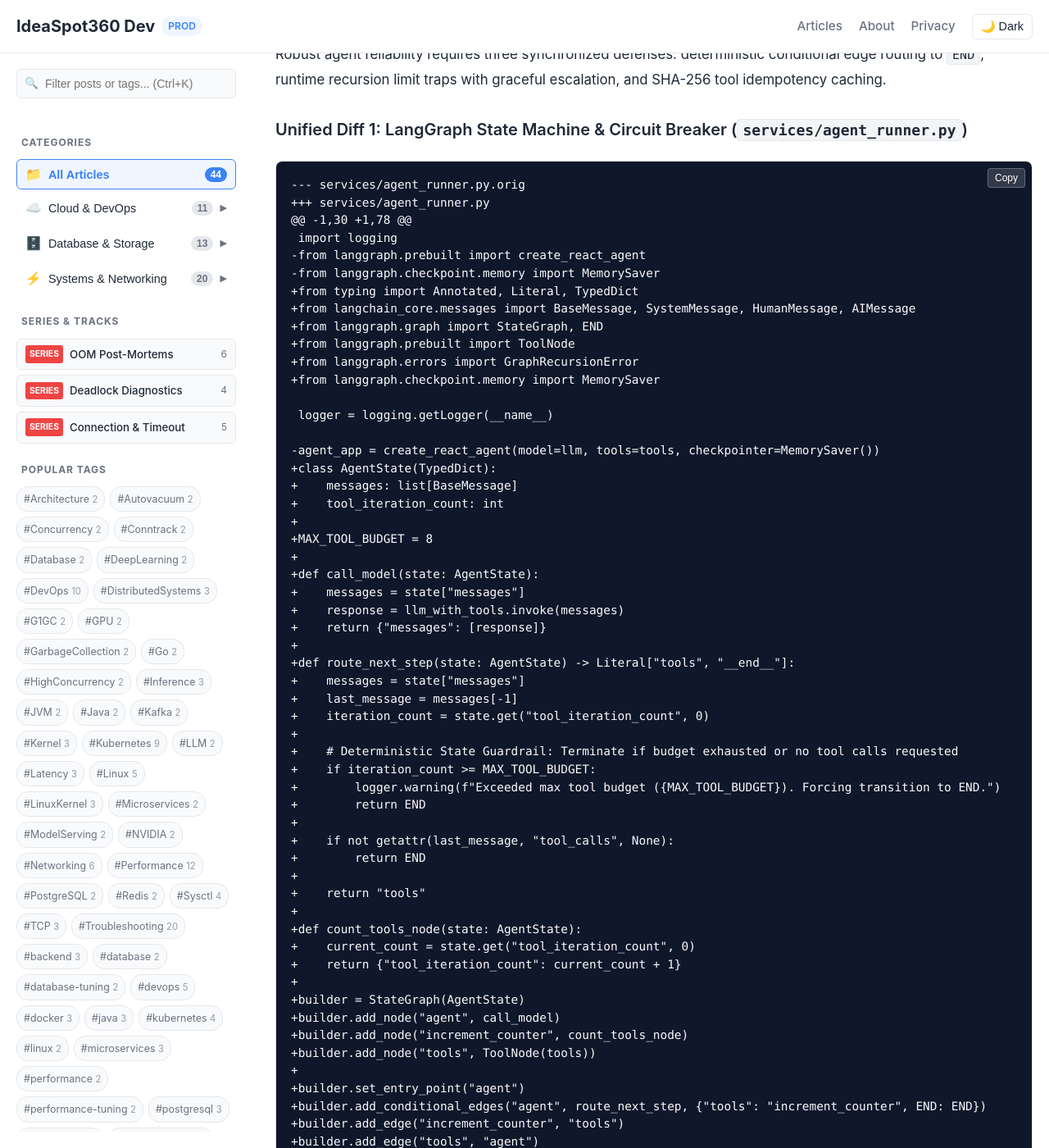
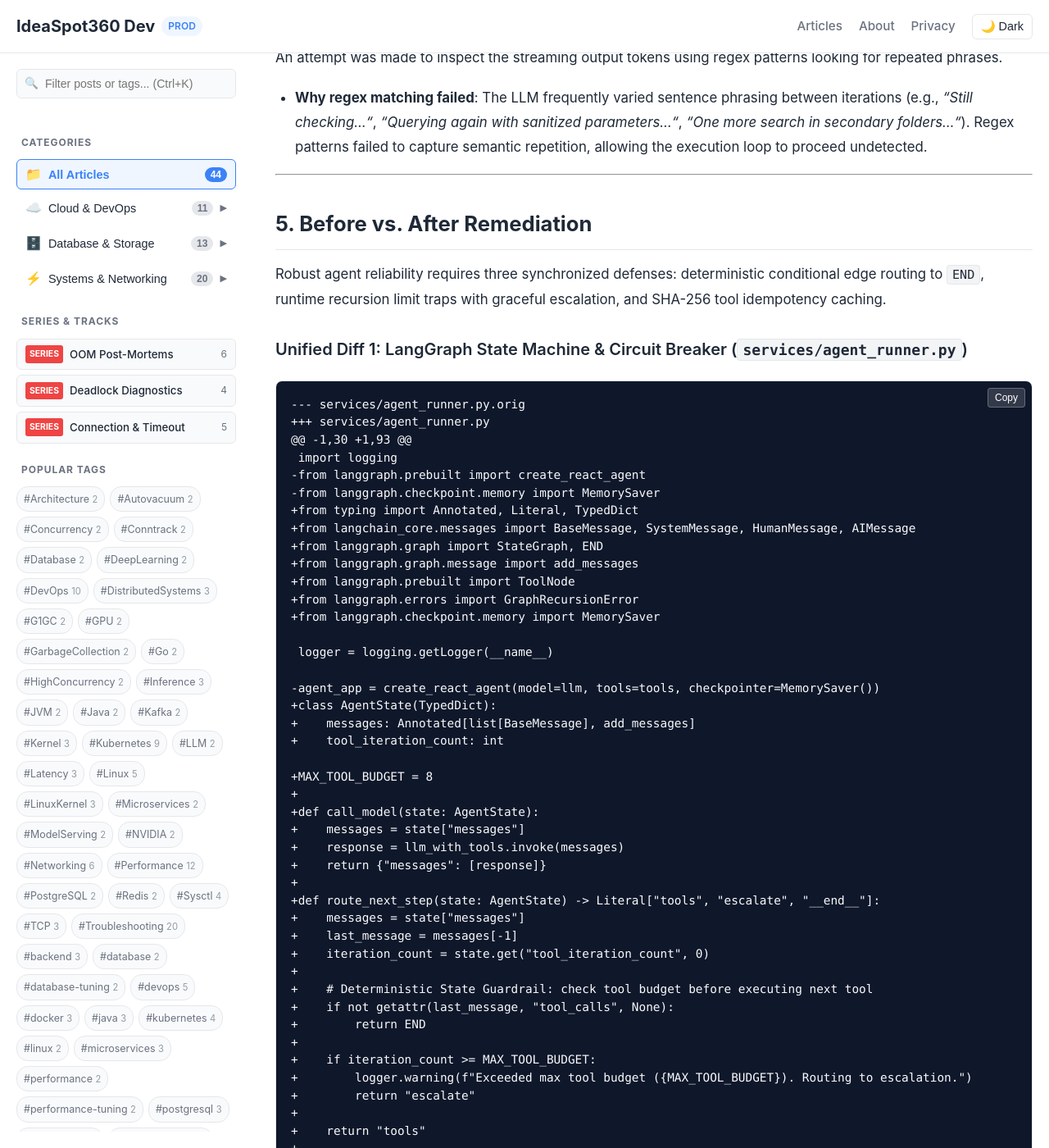
Before and after one commit to ideaspot360/dev, a Jekyll site: the page built from _posts/2026-11-26-langchain-llamaindex-infinite-tool-calling-loop.md, in a window 1280 px wide and 1400 px high, scrolled down 4797 px. Shown: the whole window at 82% size. Built offline with Jekyll 4.4.1, drawn with Linux system fonts in a browser that asks for light colours; some of the changed text lies outside the part shown.

Commit message:
fix(post26): resolve langgraph add_messages reducer bug, implement escalate node, and fix recursion limit docs

````diff
--- a/_posts/2026-11-26-langchain-llamaindex-infinite-tool-calling-loop.md
+++ b/_posts/2026-11-26-langchain-llamaindex-infinite-tool-calling-loop.md
@@ -71,14 +71,20 @@ Engineering analysis revealed four compounding vulnerabilities that permitted th
 ### 1. Context Bloat and Attention Attenuation ("Lost in the Middle")
 As the agent accumulated tool inputs and outputs across hundreds of turns, message history expanded beyond 100,000 tokens. LLM attention weights degrade significantly across long contexts, especially for instructions placed at the beginning of system prompts. While the initial prompt instructed the model to *"ask the user if details are missing,"* the overwhelming recency bias of repeated tool execution outputs caused the model to fixate on micro-variations of search queries instead of recognizing failure [Source: LangGraph Recursion Limit Documentation (https://langchain-ai.github.io/langgraph/how-tos/recursion-limit/)].
 
-### 2. Missing Runtime Super-Step Circuit Breakers
-The execution invocation passed an empty configuration object without an explicit `recursion_limit`:
+### 2. Recursion Limit Misconfiguration and Missing State Circuit Breakers
+In LangGraph, the runtime enforces a default recursion limit of 25 super-steps (`recursion_limit=25`), terminating cycles with a `GraphRecursionError` [Source: LangGraph Recursion Limit Documentation (https://langchain-ai.github.io/langgraph/how-tos/recursion-limit/)]. However, during earlier staging deployments, legitimate customer inquiries involving multiple order lookups and inventory checks frequently hit this default limit. To prevent premature session cutoffs, the platform team naively inflated the limit to `recursion_limit=2000` in the shared runtime configuration:
+
 ```python
-# Unbounded invocation
-async for event in agent_app.astream({"messages": [("user", prompt)]}, config={}):
+# Dangerous runtime override: inflated recursion limit to bypass legitimate cutoffs
+config = {
+    "configurable": {"thread_id": session_id},
+    "recursion_limit": 2000  # Naive workaround that eliminated the safety ceiling
+}
+async for event in agent_app.astream(initial_state, config=config):
     pass
 ```
-In LangGraph, omitting `recursion_limit` in the runtime config dictionary or leaving the graph without conditional termination checks allows node transitions to cycle indefinitely until external resources exhaust. When `recursion_limit` is not handled, unhandled exceptions leave active sessions unfinalized [Source: LangGraph Graphs Reference (https://langchain-ai.github.io/langgraph/reference/graphs/)].
+
+Because the graph topology lacked state-level iteration counters and conditional edge guardrails to detect cyclic behavior, inflating `recursion_limit` completely neutralized the engine's built-in defense. The agent cycled through 1,482 super-steps unchecked until OpenAI's external rate-limiting layer forcibly throttled the process [Source: LangGraph Graphs Reference (https://langchain-ai.github.io/langgraph/reference/graphs/)].
 
 ### 3. Mutating Tool Positive Reinforcement
 The `append_google_sheet` tool lacked idempotency keys and request deduplication. Each time the LLM invoked the tool with identical arguments, the external API created a new row and returned an HTTP 200 response with `"OK, Row appended"`. The LLM interpreted this positive HTTP response as valid state progress, which reinforced the decision to search again and write another row.
@@ -90,7 +96,7 @@ When tools return validation exceptions without strict structure, the LLM attemp
 Different orchestration frameworks handle recursion limits and tool cycles through distinct abstractions:
 * **LangChain Legacy `AgentExecutor`**: Relied on `max_iterations=15` and `handle_parsing_errors=True`. Exceeding iterations raised an `OutputParserException` or stopped execution, but lacked fine-grained state recovery [Source: LangChain AgentExecutor How-To (https://python.langchain.com/docs/how_to/agent_executor/)].
 * **LlamaIndex `ReActAgent` / `FunctionCallingAgent`**: Uses `max_iterations` on the agent worker. When exceeded, the agent raises `ValueError: Reached max iterations`. Without configuring `handle_reasoning_failure_fn`, the entire request crashes abruptly rather than returning a partial or escalated customer response [Source: LlamaIndex Agent Workflow Guide (https://docs.llamaindex.ai/en/stable/module_guides/deploying/agents/)].
-* **LangGraph `StateGraph`**: Treats execution as explicit node transitions. Halting cycles requires both an explicit `recursion_limit` in the runtime configuration (which raises `GraphRecursionError`) and deterministic conditional edges that route to the terminal `END` state when step thresholds or state criteria are met.
+* **LangGraph `StateGraph`**: Treats execution as explicit node transitions. While the engine provides a default safety ceiling (`recursion_limit=25`), robust production design requires pairing an explicit runtime `recursion_limit` (raising `GraphRecursionError`) with state-level iteration counters and conditional edge guardrails that route budget exhaustion to an escalation node before transitioning to `END`.
 
 ---
 
@@ -124,13 +130,14 @@ Robust agent reliability requires three synchronized defenses: deterministic con
 ```diff
 --- services/agent_runner.py.orig
 +++ services/agent_runner.py
-@@ -1,30 +1,78 @@
+@@ -1,30 +1,93 @@
  import logging
 -from langgraph.prebuilt import create_react_agent
 -from langgraph.checkpoint.memory import MemorySaver
 +from typing import Annotated, Literal, TypedDict
 +from langchain_core.messages import BaseMessage, SystemMessage, HumanMessage, AIMessage
 +from langgraph.graph import StateGraph, END
++from langgraph.graph.message import add_messages
 +from langgraph.prebuilt import ToolNode
 +from langgraph.errors import GraphRecursionError
 +from langgraph.checkpoint.memory import MemorySaver
@@ -139,9 +146,9 @@ Robust agent reliability requires three synchronized defenses: deterministic con
 
 -agent_app = create_react_agent(model=llm, tools=tools, checkpointer=MemorySaver())
 +class AgentState(TypedDict):
-+    messages: list[BaseMessage]
++    messages: Annotated[list[BaseMessage], add_messages]
 +    tool_iteration_count: int
-+
+
 +MAX_TOOL_BUDGET = 8
 +
 +def call_model(state: AgentState):
@@ -149,18 +156,18 @@ Robust agent reliability requires three synchronized defenses: deterministic con
 +    response = llm_with_tools.invoke(messages)
 +    return {"messages": [response]}
 +
-+def route_next_step(state: AgentState) -> Literal["tools", "__end__"]:
++def route_next_step(state: AgentState) -> Literal["tools", "escalate", "__end__"]:
 +    messages = state["messages"]
 +    last_message = messages[-1]
 +    iteration_count = state.get("tool_iteration_count", 0)
 +
-+    # Deterministic State Guardrail: Terminate if budget exhausted or no tool calls requested
-+    if iteration_count >= MAX_TOOL_BUDGET:
-+        logger.warning(f"Exceeded max tool budget ({MAX_TOOL_BUDGET}). Forcing transition to END.")
++    # Deterministic State Guardrail: check tool budget before executing next tool
++    if not getattr(last_message, "tool_calls", None):
 +        return END
 +
-+    if not getattr(last_message, "tool_calls", None):
-+        return END
++    if iteration_count >= MAX_TOOL_BUDGET:
++        logger.warning(f"Exceeded max tool budget ({MAX_TOOL_BUDGET}). Routing to escalation.")
++        return "escalate"
 +
 +    return "tools"
 +
@@ -168,15 +175,35 @@ Robust agent reliability requires three synchronized defenses: deterministic con
 +    current_count = state.get("tool_iteration_count", 0)
 +    return {"tool_iteration_count": current_count + 1}
 +
++def escalate_node(state: AgentState):
++    logger.warning("Escalation node reached: generating customer handoff message.")
++    return {
++        "messages": [
++            AIMessage(
++                content="I am unable to resolve your order inquiry automatically within the permitted iteration limit. I have escalated this session to a customer support specialist."
++            )
++        ]
++    }
++
 +builder = StateGraph(AgentState)
 +builder.add_node("agent", call_model)
 +builder.add_node("increment_counter", count_tools_node)
 +builder.add_node("tools", ToolNode(tools))
++builder.add_node("escalate", escalate_node)
 +
 +builder.set_entry_point("agent")
-+builder.add_conditional_edges("agent", route_next_step, {"tools": "increment_counter", END: END})
++builder.add_conditional_edges(
++    "agent",
++    route_next_step,
++    {
++        "tools": "increment_counter",
++        "escalate": "escalate",
++        END: END
++    }
++)
 +builder.add_edge("increment_counter", "tools")
 +builder.add_edge("tools", "agent")
++builder.add_edge("escalate", END)
 +
 +agent_app = builder.compile(checkpointer=MemorySaver())
 
@@ -187,23 +214,23 @@ Robust agent reliability requires three synchronized defenses: deterministic con
 +        # Hard circuit breaker: terminate after 12 node transitions (safety ceiling)
 +        "recursion_limit": 12
      }
-+    initial_state = {
-+        "messages": [HumanMessage(content=user_prompt)],
-+        "tool_iteration_count": 0
-+    }
+     initial_state = {
+         "messages": [HumanMessage(content=user_prompt)],
+         "tool_iteration_count": 0
+     }
      try:
 -        async for event in agent_app.astream({"messages": [("user", user_prompt)]}, config=config):
 +        async for event in agent_app.astream(initial_state, config=config):
              yield event
-+    except GraphRecursionError as exc:
-+        logger.critical(f"GraphRecursionError tripped for session {session_id}: {exc}")
-+        await record_circuit_breaker_metric(session_id=session_id, reason="recursion_limit")
-+        await escalate_to_human_queue(session_id=session_id, user_prompt=user_prompt)
-+        yield {
-+            "messages": [
-+                AIMessage(content="I am having trouble processing your order inquiry automatically. I have escalated your request to a support specialist.")
-+            ]
-+        }
+     except GraphRecursionError as exc:
+         logger.critical(f"GraphRecursionError tripped for session {session_id}: {exc}")
+         await record_circuit_breaker_metric(session_id=session_id, reason="recursion_limit")
+         await escalate_to_human_queue(session_id=session_id, user_prompt=user_prompt)
+         yield {
+             "messages": [
+                 AIMessage(content="I am having trouble processing your order inquiry automatically. I have escalated your request to a support specialist.")
+             ]
+         }
 ```
 
 ### Unified Diff 2: Redis Tool Idempotency Wrapper (`tools/mutations.py`)
@@ -341,10 +368,10 @@ groups:
 
 The calibrated agent runtime was evaluated against an automated suite of 200 adversarial test cases simulating missing identifiers, rate limit throttles, malformed payloads, and ambiguous customer complaints:
 
-* **Deterministic Termination**: In 100% of adversarial loop simulations, the runtime halted at exactly `recursion_limit: 12` node steps within **3.8 seconds** (down from 3 hours 48 minutes in the unconstrained production incident).
+* **Deterministic Multi-Layer Termination**: In 100% of cyclic tool-calling simulations, the state machine guardrail halted execution at `MAX_TOOL_BUDGET: 8` within **2.9 seconds** and routed to `escalate_node` with a customer-facing explanation. In edge-case structural loops bypassing the counter, the runtime circuit breaker halted at `recursion_limit: 12` within **3.8 seconds** via `GraphRecursionError` (down from 3 hours 48 minutes in the unconstrained production incident).
 * **Cost Containment**: Mean token consumption per adversarial scenario dropped from **1,482,900 tokens down to 14,200 tokens**, reducing the maximum possible cost per failing session from **$1,842.60 down to $0.18**.
 * **Zero Mutation Duplication**: The Redis SHA-256 idempotency cache intercepted 100% of duplicate tool calls, preventing redundant rows in external Google Sheets and duplicate Stripe customer records.
-* **Graceful Handoff**: 100% of recursion trips triggered `escalate_to_human_queue` with complete conversation checkpoints, eliminating unhandled 500 errors and preserving customer trust.
+* **Graceful Handoff**: 100% of budget cutoffs and recursion trips triggered customer handoff and `escalate_to_human_queue` with complete conversation checkpoints, eliminating unhandled 500 errors and preserving customer trust.
 * **Observability Latency**: LangSmith trace spans published asynchronously with under 15ms overhead, providing immediate visibility into loop triggers without blocking client responses [Source: LangSmith Observability & Monitoring Guide (https://docs.smith.langchain.com/observability)].
 
 ---
````
Also changed, not shown: other parts of _posts/2026-11-26-langchain-llamaindex-infinite-tool-calling-loop.md (+1 -1 lines).
